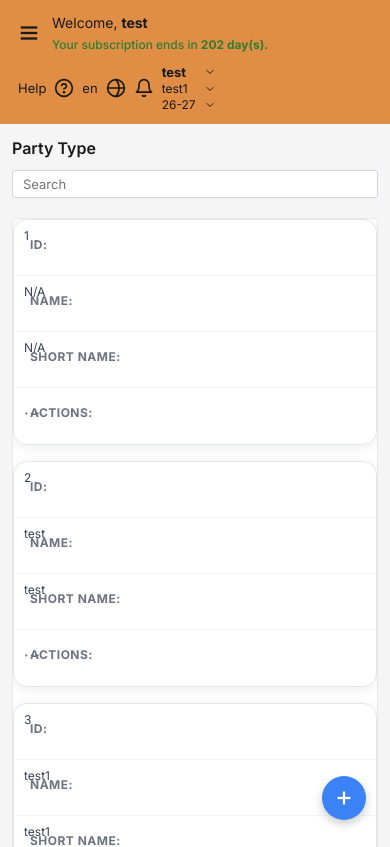
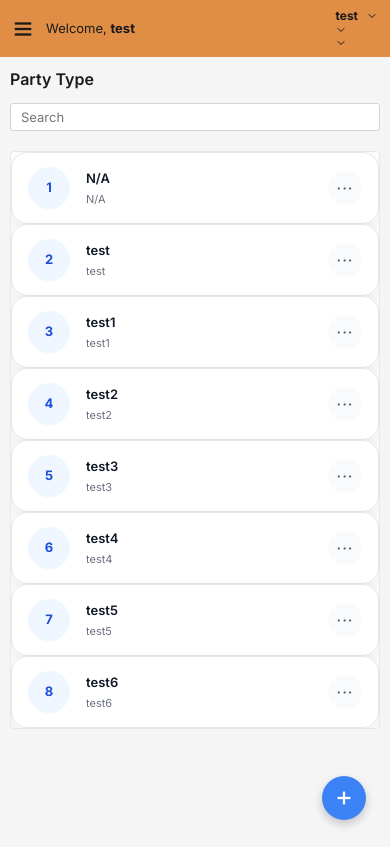
Before and after one commit to amaljamesa/qliclabsamal, an Angular app: page /catalogue in a window 390 px wide. Shown: the top 847 px of the page. Built offline with nearby package versions, Linux system fonts and the light colour scheme.

Commit message:
Update party-type responsive card/table layout and rebuild dist

```diff
--- a/src/app/app.component.css
+++ b/src/app/app.component.css
@@ -1,6 +1,7 @@
 .app-layout-grid {
   display: flex;
   min-height: 100vh;
+  min-height: 100dvh;
   width: 100%;
   position: relative;
   overflow-x: hidden;
@@ -13,6 +14,8 @@
   flex: 1;
   margin-left: 200px; /* Width of the sidebar */
   min-height: 100vh;
+  min-height: 100dvh;
+  min-width: 0;
   transition: margin-left 0.3s ease;
   background-color: var(--bg);
 }
@@ -25,6 +28,8 @@
   flex: 1;
   display: flex;
   flex-direction: column;
+  min-width: 0;
+  overflow-x: hidden;
 }
 
 /* Mobile responsive backdrop */
@@ -50,3 +55,9 @@
     display: block; /* Show backdrop on mobile when drawer is open */
   }
 }
+
+@media (max-width: 768px) {
+  .main-body-container {
+    margin-left: 0;
+  }
+}
--- a/src/app/components/dashboard/dashboard.component.css
+++ b/src/app/components/dashboard/dashboard.component.css
@@ -2,6 +2,7 @@
   padding: 24px;
   background-color: #f8fafc;
   min-height: calc(100vh - 60px);
+  min-height: calc(100dvh - 60px);
   display: flex;
   flex-direction: column;
   gap: 24px;
@@ -228,6 +229,30 @@
   gap: 20px;
 }
 
+@media (max-width: 768px) {
+  .dashboard-wrapper {
+    padding: 16px;
+    gap: 16px;
+  }
+
+  .kpi-cards-grid {
+    grid-template-columns: repeat(auto-fit, minmax(160px, 1fr));
+  }
+
+  .charts-grid,
+  .tables-grid {
+    grid-template-columns: 1fr;
+  }
+
+  .promo-card {
+    flex-wrap: wrap;
+  }
+
+  .promo-view-btn {
+    margin-left: 0;
+  }
+}
+
 .table-card {
   background-color: #ffffff;
   border: 1px solid #e2e8f0;
@@ -391,3 +416,49 @@
     width: 100%;
   }
 }
+
+@media (max-width: 768px) {
+  .dashboard-wrapper {
+    padding: 12px;
+    gap: 14px;
+  }
+
+  .kpi-cards-grid {
+    grid-template-columns: repeat(2, 1fr);
+    gap: 10px;
+  }
+
+  .charts-grid {
+    grid-template-columns: 1fr;
+  }
+
+  .tables-grid {
+    grid-template-columns: 1fr;
+  }
+
+  .dashboard-controls {
+    flex-direction: column;
+    align-items: flex-start;
+    gap: 8px;
+  }
+
+  .promo-card {
+    padding: 12px;
+    gap: 10px;
+  }
+}
+
+@media (max-width: 480px) {
+  .kpi-cards-grid {
+    grid-template-columns: 1fr 1fr;
+    gap: 8px;
+  }
+
+  .kpi-value {
+    font-size: 16px;
+  }
+
+  .kpi-title {
+    font-size: 11px;
+  }
+}
--- a/src/app/components/header/header.component.css
+++ b/src/app/components/header/header.component.css
@@ -7,12 +7,18 @@
   justify-content: space-between;
   padding: 0 16px 0 20px;
   box-shadow: 0 1px 3px rgba(0,0,0,0.1);
+  min-width: 0;
 }
 
 /* ── Left ── */
 .header-left {
   display: flex;
   align-items: center;
+  min-width: 0;
+}
+
+.header-right {
+  min-width: 0;
 }
 
 .welcome-text {
@@ -118,6 +124,7 @@
   padding: 0;
   color: #1a1a1a;
   text-align: left;
+  max-width: 100%;
 }
 
 .user-menu-text {
@@ -201,3 +208,34 @@
     flex-wrap: wrap;
   }
 }
+
+@media (max-width: 600px) {
+  .main-header {
+    padding: 8px 12px;
+    min-height: 52px;
+    flex-wrap: nowrap;
+  }
+
+  .header-control,
+  .header-pill,
+  .icon-btn {
+    display: none;
+  }
+
+  .user-menu-sub,
+  .user-menu-extra-text {
+    display: none;
+  }
+
+  .user-menu-name {
+    font-size: 12px;
+  }
+
+  .welcome-subtitle {
+    display: none;
+  }
+
+  .welcome-title {
+    font-size: 13px;
+  }
+}
--- a/src/app/components/invoice-form/invoice-form.component.css
+++ b/src/app/components/invoice-form/invoice-form.component.css
@@ -1,6 +1,7 @@
 .invoice-form-wrapper {
   background: #ffffff;
-  height: calc(100vh - 60px);
+  min-height: calc(100vh - 60px);
+  min-height: calc(100dvh - 60px);
   display: flex;
   flex-direction: column;
   font-size: 12px;
@@ -123,6 +124,8 @@
   height: 28px;
   box-sizing: border-box;
   min-width: 100px;
+  min-width: 0;
+  width: 100%;
 }
 
 .field-input:focus {
@@ -692,3 +695,102 @@ select.field-input {
 .underline-shortcut {
   text-decoration: underline;
 }
+
+@media (max-width: 992px) {
+  .fields-row {
+    gap: 8px;
+  }
+
+  .field-group {
+    flex: 1 1 calc(50% - 8px);
+    min-width: 0;
+  }
+
+  .party-group {
+    flex: 1 1 100%;
+    width: auto;
+  }
+
+  .items-panel {
+    overflow-x: auto;
+  }
+
+  .items-table {
+    min-width: 680px;
+  }
+
+  .autocomplete-dropdown {
+    width: min(92vw, 420px);
+  }
+}
+
+@media (max-width: 768px) {
+  .form-header-bar {
+    flex-wrap: wrap;
+    gap: 6px;
+    padding: 6px 10px;
+    min-height: auto;
+  }
+
+  .header-right-info {
+    align-items: flex-start;
+    width: 100%;
+  }
+
+  .fields-panel {
+    padding: 6px 8px;
+  }
+
+  .bottom-container {
+    flex-direction: column;
+    padding: 8px;
+  }
+
+  .bottom-left-panel {
+    width: 100%;
+  }
+
+  .bottom-right-panel {
+    width: 100%;
+    margin-left: 0;
+  }
+
+  .bottom-cards-row {
+    flex-wrap: wrap;
+  }
+
+  .summary-card {
+    flex: 1 1 180px;
+    min-width: 0;
+  }
+
+  .tcs-card,
+  .calculations-card {
+    min-width: 0;
+  }
+}
+
+@media (max-width: 540px) {
+  .field-group {
+    flex: 1 1 100%;
+  }
+
+  .checkbox-group {
+    height: auto;
+    padding-bottom: 0;
+  }
+
+  .invoice-notes {
+    min-height: 56px;
+    height: auto;
+  }
+
+  .bottom-buttons-row {
+    flex-wrap: wrap;
+    justify-content: flex-start;
+  }
+
+  .btn-new {
+    width: 100%;
+  }
+}
--- a/src/app/components/invoice-list/invoice-list.component.css
+++ b/src/app/components/invoice-list/invoice-list.component.css
@@ -33,6 +33,10 @@
   align-items: flex-end;
   flex-wrap: wrap;
   gap: 12px;
+}
+
+.table-responsive {
+  overflow-x: auto;
 }
 
 .filter-item {
@@ -465,3 +469,76 @@ select.filter-input {
   background: #0bb7fc;
   transform: translateY(-50%) scale(1.08);
 }
+
+@media (max-width: 768px) {
+  .invoice-list-wrapper {
+    padding: 10px 12px;
+  }
+
+  .invoices-table {
+    min-width: 720px;
+  }
+
+  .filters-row {
+    gap: 8px;
+  }
+
+  .filter-item {
+    flex: 1 1 calc(50% - 8px);
+    min-width: 0;
+  }
+
+  .search-item {
+    margin-left: 0;
+    flex: 1 1 100%;
+  }
+
+  .invoice-search-input {
+    width: 100%;
+  }
+
+  .pagination-right {
+    padding-right: 52px;
+  }
+}
+
+@media (max-width: 480px) {
+  .filter-item {
+    flex: 1 1 100%;
+  }
+
+  .invoices-table th,
+  .invoices-table td {
+    padding: 6px 8px;
+    font-size: 11px;
+  }
+
+  .time-td,
+  .branch-td {
+    display: none;
+  }
+
+  .pagination-panel {
+    flex-direction: column;
+    align-items: flex-start;
+    gap: 6px;
+  }
+
+  .pagination-right {
+    padding-right: 0;
+    width: 100%;
+    justify-content: space-between;
+  }
+
+  .fab-invoice-btn {
+    position: fixed;
+    bottom: 16px;
+    right: 16px;
+    top: auto;
+    transform: none;
+  }
+
+  .fab-invoice-btn:hover {
+    transform: scale(1.08);
+  }
+}
--- a/src/app/components/party-type/party-type.component.css
+++ b/src/app/components/party-type/party-type.component.css
@@ -55,6 +55,14 @@
   overflow-x: auto;
 }
 
+.desktop-only {
+  display: block;
+}
+
+.mobile-only {
+  display: none;
+}
+
 .catalogue-table {
   width: 100%;
   border-collapse: collapse;
@@ -62,40 +70,43 @@
   text-align: left;
 }
 
-/* Header row — light blue bg, dark text */
 .catalogue-table thead tr {
   background-color: #dbeafe;
 }
 
 .catalogue-table th {
-  padding: 9px 16px;
+  padding: 10px 16px;
   font-weight: 500;
   color: #1f2937;
   border-bottom: 1px solid #bfdbfe;
   font-size: 13px;
+  text-transform: uppercase;
+  letter-spacing: 0.02em;
 }
 
 .catalogue-table td {
-  padding: 9px 16px;
+  padding: 12px 16px;
   border-bottom: 1px solid #f3f4f6;
   color: #374151;
   font-size: 13px;
+  vertical-align: middle;
 }
 
 .catalogue-table tbody tr:hover td {
   background-color: #f9fafb;
 }
 
-.id-th, .id-td {
+.id-th,
+.id-td {
   width: 60px;
 }
 
-.actions-th, .actions-td {
+.actions-th,
+.actions-td {
   width: 60px;
   text-align: right;
 }
 
-/* "..." dots button */
 .action-dots-btn {
   background: none;
   border: none;
@@ -268,116 +279,147 @@
   transform: scale(1.08);
 }
 
-@media (max-width: 900px) {
+@media (max-width: 1024px) {
   .party-type-wrapper {
-    padding: 14px 16px;
+    padding: 12px 14px;
   }
 
   .catalogue-header-panel {
     flex-direction: column;
     align-items: flex-start;
-    gap: 8px;
+    gap: 12px;
   }
 
   .catalogue-search-input {
     width: 100%;
   }
 
-  .catalogue-table,
-  .catalogue-table thead,
-  .catalogue-table tbody,
-  .catalogue-table th,
-  .catalogue-table td,
-  .catalogue-table tr {
-    display: block;
-    width: 100%;
+  .desktop-only {
+    display: none !important;
   }
 
-  .catalogue-table thead {
-    display: none;
+  .mobile-only {
+    display: block !important;
   }
 
-  .catalogue-table tr {
-    margin: 0 0 16px 0;
-    border: 1px solid #e5e7eb;
-    border-radius: 14px;
-    background: #ffffff;
-    overflow: hidden;
-    box-shadow: 0 2px 12px rgba(15, 23, 42, 0.08);
+  .party-card-list {
+    display: flex;
+    flex-direction: column;
+    gap: 12px;
   }
 
-  .catalogue-table td {
-    border: none;
-    border-bottom: 1px solid #f3f4f6;
-    position: relative;
-    padding: 20px 16px 20px 16px;
-    text-align: left;
-    min-height: 56px;
+  .party-card {
+    display: flex;
+    align-items: center;
+    justify-content: space-between;
+    gap: 16px;
+    padding: 14px 16px;
+    background: #ffffff;
+    border: 1px solid #e5e7eb;
+    border-radius: 16px;
+    box-shadow: 0 6px 18px rgba(15, 23, 42, 0.08);
   }
 
-  .catalogue-table td:last-child {
-    border-bottom: none;
+  .party-card:hover {
+    background: #f8fafc;
   }
 
-  .catalogue-table td:before {
-    position: absolute;
-    top: 16px;
-    left: 16px;
-    color: #6b7280;
-    font-size: 12px;
+  .party-id-badge {
+    width: 42px;
+    height: 42px;
+    min-width: 42px;
+    min-height: 42px;
+    display: inline-flex;
+    align-items: center;
+    justify-content: center;
+    border-radius: 50%;
+    background: #eff6ff;
+    color: #1d4ed8;
     font-weight: 700;
-    text-transform: uppercase;
-    letter-spacing: 0.04em;
+    font-size: 13px;
+    flex-shrink: 0;
   }
 
-  .id-td:before {
-    content: "ID:";
+  .party-content {
+    flex: 1;
+    display: flex;
+    flex-direction: column;
+    justify-content: center;
+    gap: 2px;
+    min-width: 0;
   }
 
-  .name-td:before {
-    content: "Name:";
+  .name-line {
+    font-size: 14px;
+    font-weight: 600;
+    color: #111827;
+    overflow: hidden;
+    text-overflow: ellipsis;
+    white-space: nowrap;
   }
 
-  .print-td:before {
-    content: "Short Name:";
+  .short-name-line {
+    font-size: 12px;
+    color: #6b7280;
+    overflow: hidden;
+    text-overflow: ellipsis;
+    white-space: nowrap;
   }
 
-  .actions-td:before {
-    content: "Actions:";
-  }
-
-  .catalogue-table td {
-    padding-top: 36px;
+  .party-actions {
+    flex-shrink: 0;
+    display: flex;
+    align-items: center;
+    justify-content: center;
   }
 
   .action-dots-btn {
-    width: 100%;
-    text-align: left;
-    padding: 10px 0;
+    width: 38px;
+    height: 38px;
+    display: inline-flex;
+    align-items: center;
+    justify-content: center;
+    padding: 0;
+    border-radius: 50%;
+    background: #f8fafc;
+    color: #475569;
+    font-size: 18px;
+    line-height: 1;
+  }
+
+  .action-dots-btn:hover {
+    background: #eef2ff;
+    color: #1f2937;
   }
 }
 
 @media (max-width: 480px) {
   .party-type-wrapper {
-    padding: 12px;
+    padding: 10px;
   }
 
-  .catalogue-table th,
-  .catalogue-table td {
-    padding: 7px 10px;
+  .catalogue-table tr {
+    padding: 10px 10px;
+    gap: 10px;
+  }
+
+  .id-td {
+    width: 36px;
+    height: 36px;
     font-size: 12px;
   }
 
-  .catalogue-header-panel {
-    gap: 10px;
+  .name-line {
+    font-size: 13px;
   }
 
-  .panel-left {
-    flex-wrap: wrap;
+  .short-name-line {
+    font-size: 11px;
   }
 
-  .modal-card {
-    margin: 12px;
-    max-width: calc(100vw - 24px);
+  .action-dots-btn {
+    width: 34px;
+    height: 34px;
+    font-size: 16px;
   }
 }
--- a/src/app/components/party-type/party-type.component.html
+++ b/src/app/components/party-type/party-type.component.html
@@ -16,30 +16,43 @@
 
   <!-- TABLE VIEW -->
   <div class="table-card-container">
-    <div class="table-responsive">
+    <div class="table-responsive desktop-only">
       <table class="catalogue-table">
         <thead>
           <tr>
-            <th class="id-th">id</th>
+            <th class="id-th">ID</th>
             <th>Name</th>
-            <th>Short Name</th>
             <th class="actions-th"></th>
           </tr>
         </thead>
         <tbody>
           <tr *ngFor="let party of partyTypes">
             <td class="id-td">{{ party.id }}</td>
-            <td class="name-td">{{ party.name }}</td>
-            <td class="print-td">{{ party.printName }}</td>
+            <td class="name-td">
+              <div class="name-line">{{ party.name }}</div>
+              <div class="short-name-line">{{ party.printName }}</div>
+            </td>
             <td class="actions-td">
               <button class="action-dots-btn" (click)="openEditModal(party, $event)" title="Actions">···</button>
             </td>
           </tr>
           <tr *ngIf="partyTypes.length === 0">
-            <td colspan="4" class="no-data-cell">No party types found.</td>
+            <td colspan="3" class="no-data-cell">No party types found.</td>
           </tr>
         </tbody>
       </table>
+    </div>
+
+    <div class="party-card-list mobile-only">
+      <div *ngFor="let party of partyTypes" class="party-card">
+        <div class="party-id-badge">{{ party.id }}</div>
+        <div class="party-content">
+          <div class="name-line">{{ party.name }}</div>
+          <div class="short-name-line">{{ party.printName }}</div>
+        </div>
+        <button class="action-dots-btn" (click)="openEditModal(party, $event)" title="Actions">···</button>
+      </div>
+      <div *ngIf="partyTypes.length === 0" class="no-data-cell">No party types found.</div>
     </div>
   </div>
 
--- a/src/app/components/sidebar/sidebar.component.css
+++ b/src/app/components/sidebar/sidebar.component.css
@@ -5,9 +5,10 @@
 }
 
 .sidebar-container {
-  width: 200px;
-  min-width: 200px;
+  width: min(200px, 85vw);
+  min-width: min(200px, 85vw);
   height: 100vh;
+  height: 100dvh;
   background: #ffffff;
   border-right: 1px solid #e5e7eb;
   display: flex;
@@ -281,6 +282,8 @@
   .sidebar-container {
     transform: translateX(-100%);
     box-shadow: none;
+    overflow-y: auto;
+    overscroll-behavior: contain;
   }
 
   :host.open .sidebar-container {
--- a/src/styles.css
+++ b/src/styles.css
@@ -23,6 +23,7 @@
 html {
   font-size: 16px;
   background-color: var(--bg);
+  min-height: 100%;
 }
 
 body {
@@ -32,8 +33,12 @@ body {
   background-color: var(--bg);
   color: var(--text);
   min-height: 100vh;
+  min-height: 100dvh;
+  overflow-x: hidden;
   -webkit-font-smoothing: antialiased;
   -moz-osx-font-smoothing: grayscale;
+  -webkit-text-size-adjust: 100%;
+  text-size-adjust: 100%;
 }
 
 body * {
@@ -95,3 +100,9 @@ a {
   text-decoration: none;
   color: inherit;
 }
+
+app-root,
+.page-content-outlet > * {
+  display: block;
+  min-width: 0;
+}
```
Also changed, not shown: 2 other files (tests, documents, lock files or other folders).
